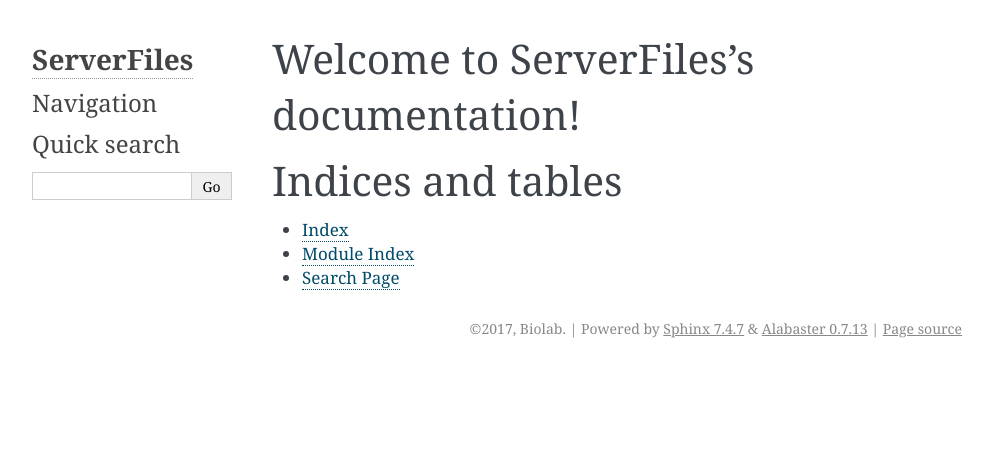
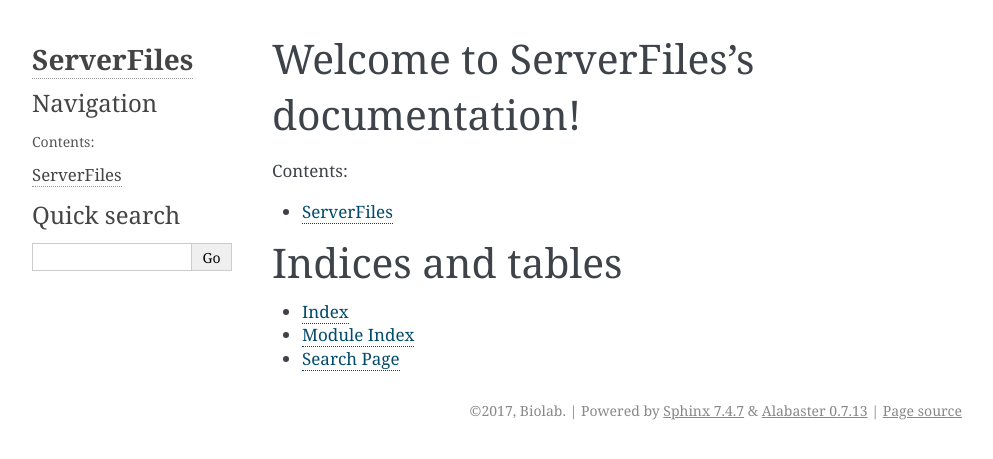
Before and after one commit to biolab/serverfiles, a Sphinx documentation site: the page built from doc/index.rst, in a window 1280 px wide. Shown: the top 459 px of the page, without its empty margins (148-1141 px from the left). Built offline with Sphinx 7.4.7, drawn with Linux system fonts in a browser that asks for light colours.

Commit message:
doc: autogenerate from code

```diff
--- a/doc/index.rst
+++ b/doc/index.rst
@@ -10,7 +10,7 @@
    :maxdepth: 2
    :caption: Contents:
 
-
+   serverfiles
 
 Indices and tables
 ==================
--- /dev/null
+++ b/doc/serverfiles.rst
@@ -0,0 +1,4 @@
+ServerFiles
+-----------
+
+.. automodule:: serverfiles
```
